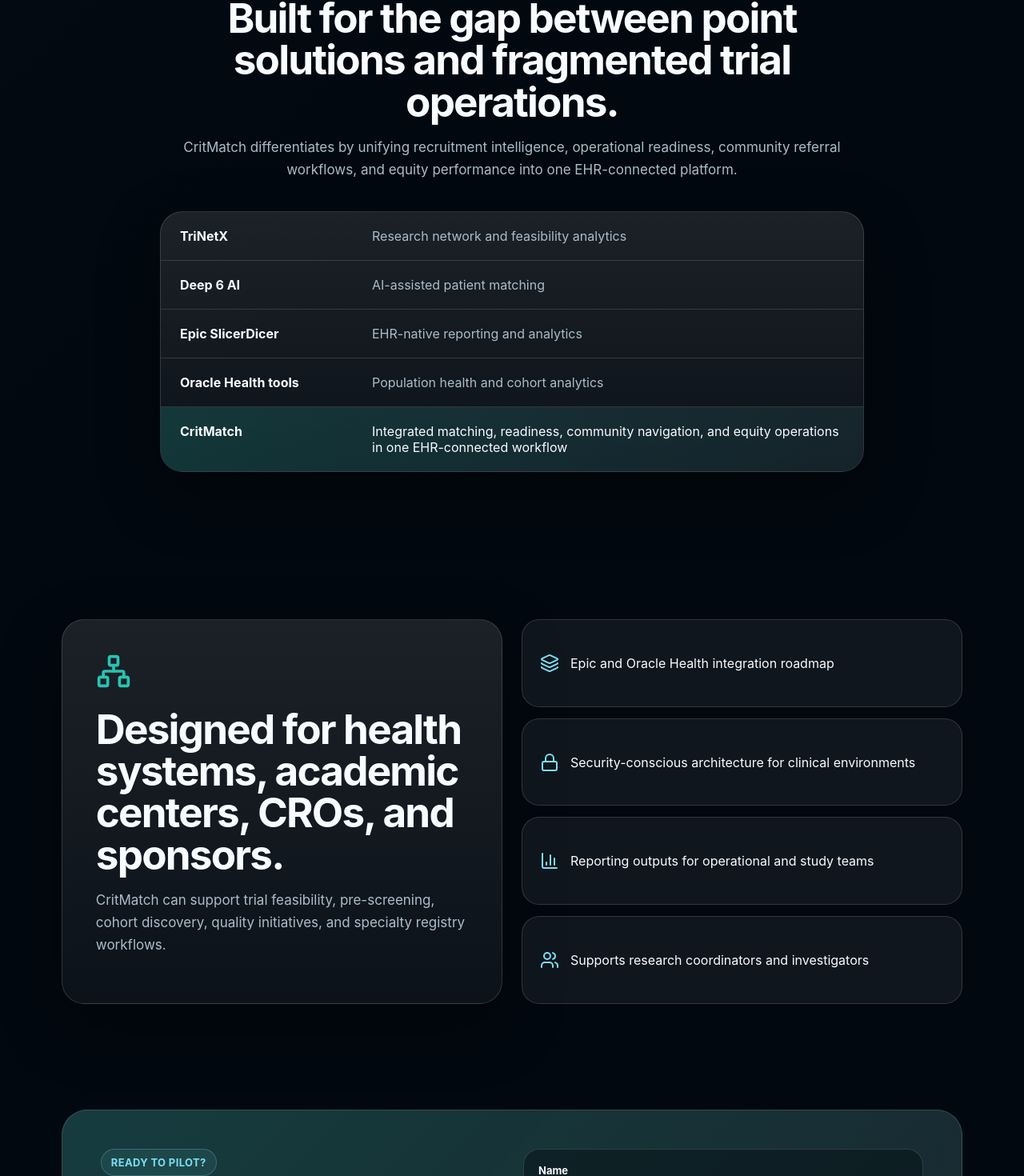
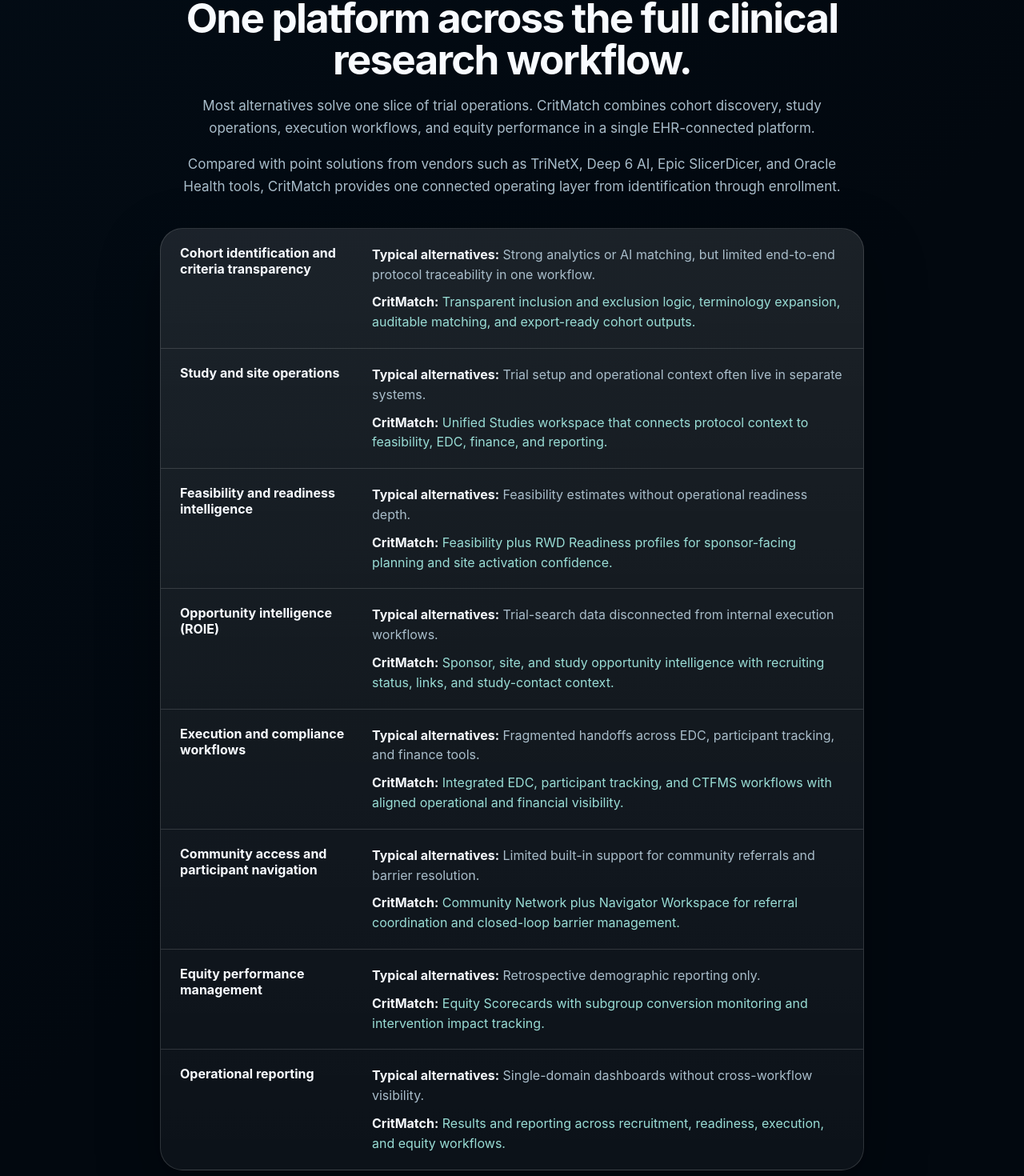
Before and after one commit to bevroy/CritMatch-Research-Website, a React (Vite) app in the folder critmatch-branded-website/: page / in a window 1280 px wide. Shown: the part 5272-6742 px from the top of the page at 80% size. Built offline with nearby package versions, Linux system fonts and the light colour scheme.

Commit message:
Expand competitive section to full enterprise feature comparison

```diff
--- a/critmatch-branded-website/src/main.jsx
+++ b/critmatch-branded-website/src/main.jsx
@@ -92,12 +92,47 @@
   "Export or route for study follow-up"
 ];
 
-const competitors = [
-  ["TriNetX", "Research network and feasibility analytics"],
-  ["Deep 6 AI", "AI-assisted patient matching"],
-  ["Epic SlicerDicer", "EHR-native reporting and analytics"],
-  ["Oracle Health tools", "Population health and cohort analytics"],
-  ["CritMatch", "Integrated matching, readiness, community navigation, and equity operations in one EHR-connected workflow"]
+const enterpriseComparisons = [
+  {
+    capability: "Cohort identification and criteria transparency",
+    typical: "Strong analytics or AI matching, but limited end-to-end protocol traceability in one workflow.",
+    critmatch: "Transparent inclusion and exclusion logic, terminology expansion, auditable matching, and export-ready cohort outputs."
+  },
+  {
+    capability: "Study and site operations",
+    typical: "Trial setup and operational context often live in separate systems.",
+    critmatch: "Unified Studies workspace that connects protocol context to feasibility, EDC, finance, and reporting."
+  },
+  {
+    capability: "Feasibility and readiness intelligence",
+    typical: "Feasibility estimates without operational readiness depth.",
+    critmatch: "Feasibility plus RWD Readiness profiles for sponsor-facing planning and site activation confidence."
+  },
+  {
+    capability: "Opportunity intelligence (ROIE)",
+    typical: "Trial-search data disconnected from internal execution workflows.",
+    critmatch: "Sponsor, site, and study opportunity intelligence with recruiting status, links, and study-contact context."
+  },
+  {
+    capability: "Execution and compliance workflows",
+    typical: "Fragmented handoffs across EDC, participant tracking, and finance tools.",
+    critmatch: "Integrated EDC, participant tracking, and CTFMS workflows with aligned operational and financial visibility."
+  },
+  {
+    capability: "Community access and participant navigation",
+    typical: "Limited built-in support for community referrals and barrier resolution.",
+    critmatch: "Community Network plus Navigator Workspace for referral coordination and closed-loop barrier management."
+  },
+  {
+    capability: "Equity performance management",
+    typical: "Retrospective demographic reporting only.",
+    critmatch: "Equity Scorecards with subgroup conversion monitoring and intervention impact tracking."
+  },
+  {
+    capability: "Operational reporting",
+    typical: "Single-domain dashboards without cross-workflow visibility.",
+    critmatch: "Results and reporting across recruitment, readiness, execution, and equity workflows."
+  }
 ];
 
 function App() {
@@ -303,20 +338,34 @@
       <section className="positioning">
         <div className="sectionHead">
           <span className="eyebrow small">Competitive position</span>
-          <h2>Built for the gap between point solutions and fragmented trial operations.</h2>
+          <h2>One platform across the full clinical research workflow.</h2>
           <p>
-            CritMatch differentiates by unifying recruitment intelligence, operational readiness,
-            community referral workflows, and equity performance into one EHR-connected platform.
+            Most alternatives solve one slice of trial operations. CritMatch combines cohort
+            discovery, study operations, execution workflows, and equity performance in a single
+            EHR-connected platform.
+          </p>
+          <p>
+            Compared with point solutions from vendors such as TriNetX, Deep 6 AI, Epic
+            SlicerDicer, and Oracle Health tools, CritMatch provides one connected operating layer
+            from identification through enrollment.
           </p>
         </div>
         <div className="comparison">
-          {competitors.map(([name, text]) => (
-            <div className={name === "CritMatch" ? "comparisonRow highlight" : "comparisonRow"} key={name}>
-              <strong>{name}</strong>
-              <span>{text}</span>
+          {enterpriseComparisons.map((row) => (
+            <div className="comparisonRow" key={row.capability}>
+              <strong>{row.capability}</strong>
+              <span>
+                <span className="comparisonDetailLine"><b>Typical alternatives:</b> {row.typical}</span>
+                <span className="comparisonDetailLine critmatch"><b>CritMatch:</b> {row.critmatch}</span>
+              </span>
             </div>
           ))}
         </div>
+        <p className="positioningBottomLine">
+          <strong>Bottom line:</strong> CritMatch is built for teams that need more than point
+          solutions: one platform spanning identification, readiness, execution, community access,
+          and equitable enrollment outcomes.
+        </p>
       </section>
 
       <section id="partners" className="partners">
--- a/critmatch-branded-website/src/styles.css
+++ b/critmatch-branded-website/src/styles.css
@@ -405,10 +405,29 @@
 }
 .comparisonRow:last-child { border-bottom: 0; }
 .comparisonRow strong { color: var(--white); }
+.comparisonDetailLine {
+  display: block;
+  line-height: 1.55;
+}
+.comparisonDetailLine + .comparisonDetailLine {
+  margin-top: 10px;
+}
+.comparisonDetailLine b {
+  color: var(--white);
+}
+.comparisonDetailLine.critmatch {
+  color: color-mix(in oklab, var(--teal) 55%, var(--white) 45%);
+}
 .comparisonRow.highlight {
   background: linear-gradient(90deg, rgba(39,195,180,0.2), rgba(123,223,242,0.08));
 }
 .comparisonRow.highlight strong, .comparisonRow.highlight span { color: var(--white); }
+
+.positioningBottomLine {
+  max-width: 880px;
+  margin: 20px auto 0;
+  color: var(--white);
+}
 
 .partners {
   display: grid;
```
